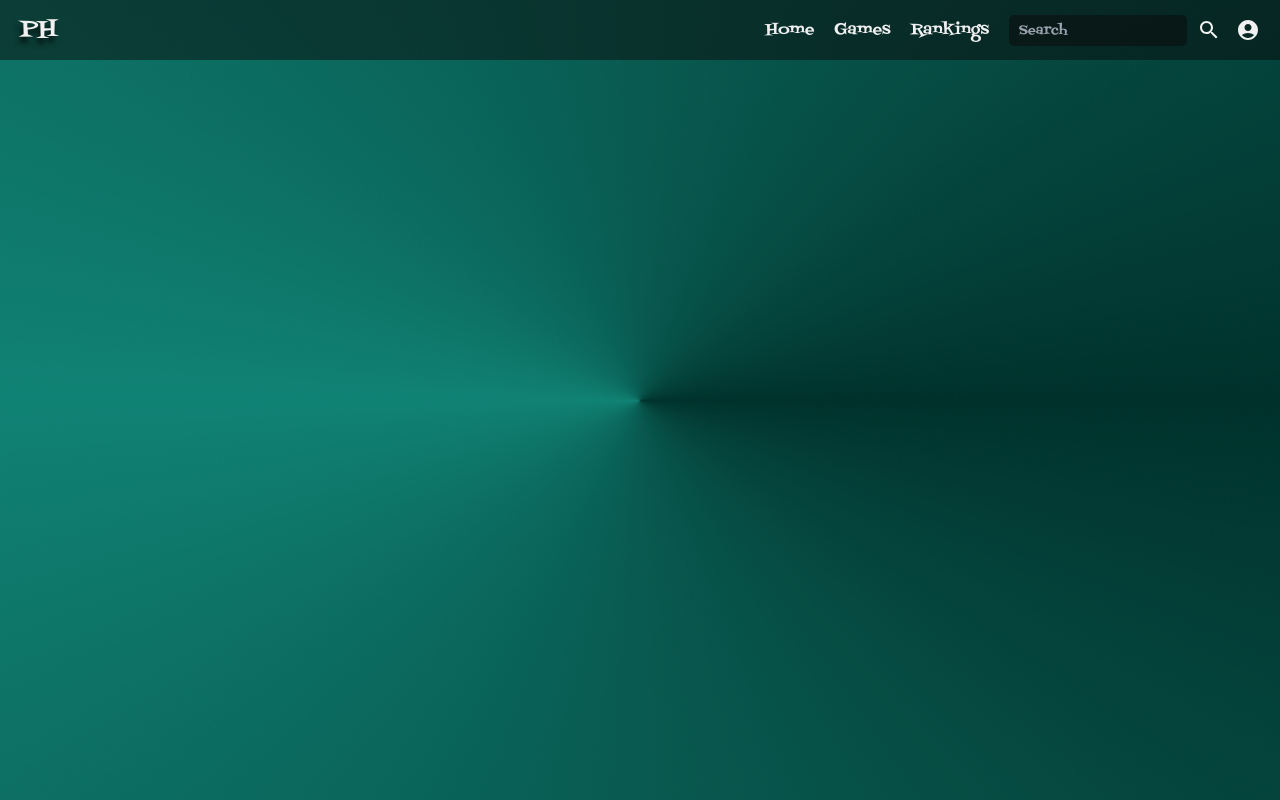
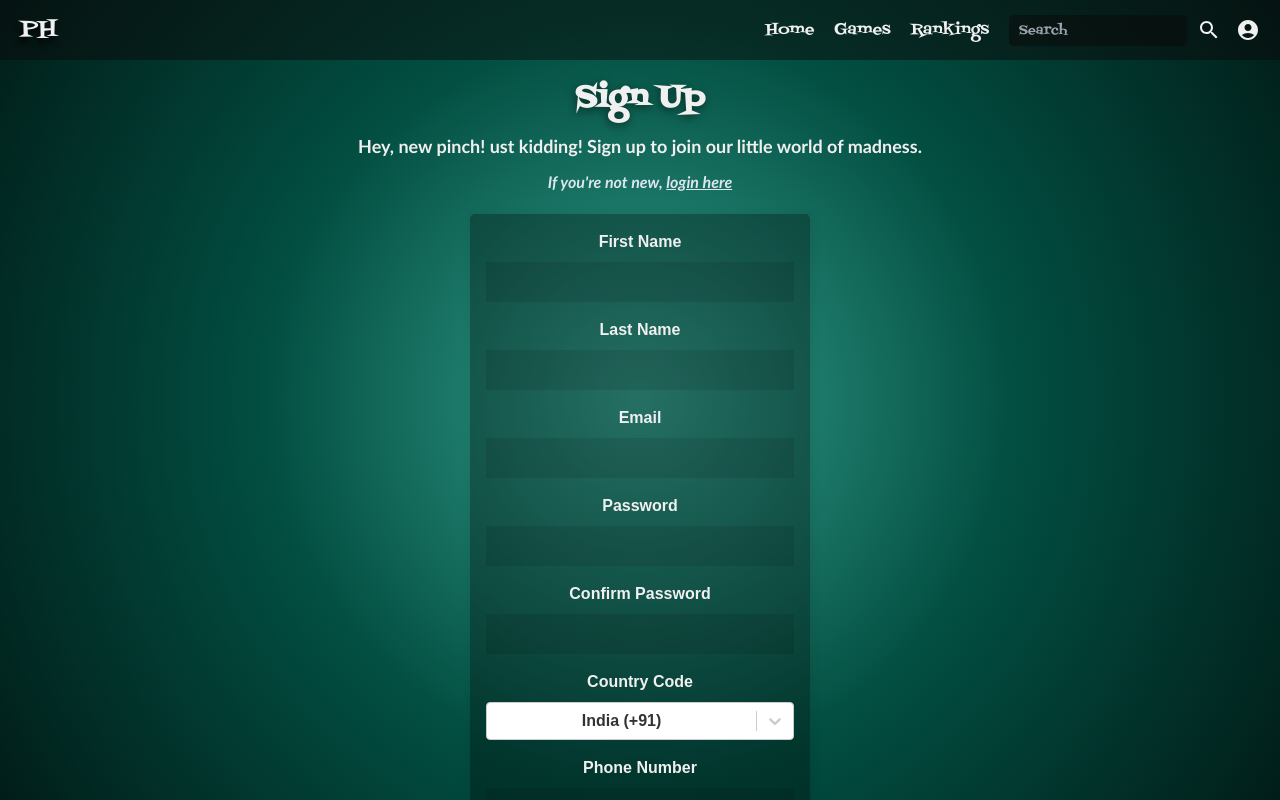
Before and after one commit to shrutigupta02/PlayHive, a React (Vite) app in the folder frontend/: page /signup in a window 1280 px wide. Shown: the top 800 px of the page. Built offline with nearby package versions, Linux system fonts and the light colour scheme.

Commit message:
Login and SIgnup developed and styled.

```diff
--- a/frontend/package.json
+++ b/frontend/package.json
@@ -18,6 +18,7 @@
     "react": "^18.3.1",
     "react-dom": "^18.3.1",
     "react-router-dom": "^6.25.1",
+    "react-select": "^5.8.0",
     "yup": "^1.4.0"
   },
   "devDependencies": {
--- a/frontend/src/components/GameCard.css
+++ b/frontend/src/components/GameCard.css
@@ -71,3 +71,18 @@
 .card-slider::-webkit-scrollbar-thumb:hover {
     background: #012a24;
 }
+
+@media (max-width: 480px){
+    .deck h1{
+        text-align: center;
+        margin-left: 10px;
+        font-size: medium;
+    }
+
+    .card-slider{
+        margin-left: 10px;
+        font-size: medium;
+        flex-direction: column;
+    }
+
+}
--- a/frontend/src/components/Navbar.jsx
+++ b/frontend/src/components/Navbar.jsx
@@ -4,6 +4,7 @@ import { useNavigate } from 'react-router-dom';
 import AccountCircleIcon from '@mui/icons-material/AccountCircle';
 import MenuIcon from '@mui/icons-material/Menu';
 import CloseIcon from '@mui/icons-material/Close';
+import '../index.css'
 
 export default function NavBar() {
     const [menuOpen, setMenuOpen] = useState(false);
@@ -26,13 +27,13 @@ export default function NavBar() {
     };
 
     return (
-        <div className="navbar">
+        <div className={`navbar ${menuOpen ? '' : 'close'}`}>
             <div className="logo">
                 <h1 onClick={() => handleRouting('/')}>PH</h1>
             </div>
 
-            <div className="right">
-                <div className={`buttons ${menuOpen ? 'open' : ''}`}>
+            <div className={`right  ${menuOpen ? 'open' : 'close'}`}>
+                <div className={`buttons ${menuOpen ? 'open' : 'close'}`}>
                     {buttons.map((button) => (
                         <h2 key={button.name} onClick={() => handleRouting(button.route)}>
                             {button.name}
--- a/frontend/src/components/RankCard.css
+++ b/frontend/src/components/RankCard.css
@@ -104,3 +104,9 @@
     gap: 20px;
     margin-top: 20px;
 }
+
+@media (max-width: 480px){
+    .rank-deck{
+        text-align: center;
+    }
+}
--- a/frontend/src/index.css
+++ b/frontend/src/index.css
@@ -193,7 +193,18 @@ body {
 
   .navbar {
     padding: 5px;
+
   }
+
+  .navbar.close{
+    background-color: inherit ;
+    display: flex;
+    align-items: start;
+  }
+
+.right.close{
+  display: none;
+}
 
   .logo {
     font-size: 1rem;
@@ -210,6 +221,16 @@ body {
   }
 
   .menu-icon {
+    top:0;
     font-size: 1.5rem;
+    display: flex;
+    align-items: start;
+  }
+
+  .games{
+    padding-left: 5px;
+    padding-right: 5px;
+    overflow: hidden;
+    text-align: center;
   }
 }
--- a/frontend/src/pages/Login.jsx
+++ b/frontend/src/pages/Login.jsx
@@ -15,7 +15,7 @@ export default function Login(){
         username: Yup.string().required('Username is required'),
         password: Yup.string()
           .required('Password is required')
-          .min(6, 'Password must be at least 6 characters'),
+          .min(68, 'Password must be at least 8 characters'),
       });
 
       const onSubmit = (values) => {
@@ -23,11 +23,11 @@ export default function Login(){
       };
 
     return(
-        <div>
+        <div className="login-page">
             <NavBar/>
 
 
-            <div className="formContainer">
+            <div className="formContainer login-container">
                 <h1>Welcome back!</h1>
                 <h2>Oh we missed you so. Login to see your high scores, create your cool profiles and play with your friends!</h2>
 
@@ -57,7 +57,7 @@ export default function Login(){
             )}
             </Formik>
             </div>
-            <Background/>
+
             <Footer/>
         </div>
     )
--- a/frontend/src/pages/Signup.jsx
+++ b/frontend/src/pages/Signup.jsx
@@ -1,11 +1,132 @@
 import Background from "../components/Background";
 import NavBar from "../components/Navbar";
+import Footer from "../components/Footer";
+import { Formik, Form, Field, ErrorMessage } from 'formik';
+import * as Yup from 'yup';
+import Select from 'react-select';
+import './login.css';
+
+const countryOptions = [
+    { value: '+91', label: 'India (+91)' },
+    { value: '+1', label: 'USA (+1)' },
+    { value: '+44', label: 'UK (+44)' }
+];
+
+const phoneRegExp = {
+    '+91': /^[6-9]\d{9}$/,
+    '+1': /^[2-9]\d{2}[2-9]\d{2}\d{4}$/,
+    '+44': /^\d{10}$/
+};
 
 export default function Signup(){
-    return(
-        <div>
+    const validationSchema = Yup.object().shape({
+        firstName: Yup.string().required('First name is required'),
+        lastName: Yup.string().required('Last name is required'),
+        email: Yup.string().email('Invalid email format').required('Email is required'),
+        password: Yup.string().min(8, 'Password must be at least 8 characters').required('Password is required'),
+        confirmPassword: Yup.string()
+            .oneOf([Yup.ref('password'), null], 'Passwords must match')
+            .required('Confirm password is required'),
+        countryCode: Yup.object().shape({
+            value: Yup.string().required('Country code is required'),
+            label: Yup.string().required('Country code is required')
+        }),
+        phoneNumber: Yup.string()
+            .required('Phone number is required')
+            .test('valid-phone', 'Invalid phone number', function (value) {
+                const { path, parent } = this;
+                const countryCode = parent.countryCode ? parent.countryCode.value : '+91';
+                return phoneRegExp[countryCode].test(value);
+            })
+    });
+
+    const initialValues = {
+        firstName: '',
+        lastName: '',
+        email: '',
+        password: '',
+        confirmPassword: '',
+        countryCode: countryOptions[0],
+        phoneNumber: ''
+    };
+
+    const handleSubmit = (values) => {
+        console.log(values);
+        alert(JSON.stringify(values, null, 2));
+    };
+
+    return (
+        <div className="sign-up-page">
             <NavBar/>
-            <Background/>
+
+
+            <div className="formContainer">
+            <h1>Sign Up</h1>
+            <h2>Hey, new pinch! ust kidding! Sign up to join our little world of madness. </h2>
+            <p>If you're not new, <a href="/login">login here</a></p>
+            <Formik
+                initialValues={initialValues}
+                validationSchema={validationSchema}
+                onSubmit={handleSubmit}
+            >
+                {({ dirty, setFieldValue }) => (
+                    <Form className="form">
+                        <div className="form-control">
+                            <label htmlFor="firstName">First Name</label>
+                            <Field name="firstName" type="text" />
+                            <ErrorMessage name="firstName" component="div" className="error" />
+                        </div>
+
+                        <div className="form-control">
+                            <label htmlFor="lastName">Last Name</label>
+                            <Field name="lastName" type="text" />
+                            <ErrorMessage name="lastName" component="div" className="error" />
+                        </div>
+
+                        <div className="form-control">
+                            <label htmlFor="email">Email</label>
+                            <Field name="email" type="email" />
+                            <ErrorMessage name="email" component="div" className="error" />
+                        </div>
+
+                        <div className="form-control">
+                            <label htmlFor="password">Password</label>
+                            <Field name="password" type="password" />
+                            <ErrorMessage name="password" component="div" className="error" />
+                        </div>
+
+                        <div className="form-control">
+                            <label htmlFor="confirmPassword">Confirm Password</label>
+                            <Field name="confirmPassword" type="password" />
+                            <ErrorMessage name="confirmPassword" component="div" className="error" />
+                        </div>
+
+                        <div className="form-control">
+                            <label htmlFor="countryCode">Country Code</label>
+                            <Select
+                                name="countryCode"
+                                options={countryOptions}
+                                defaultValue={countryOptions[0]}
+                                onChange={(option) => setFieldValue('countryCode', option)}
+                            />
+                            <ErrorMessage name="countryCode" component="div" className="error" />
+                        </div>
+
+                        <div className="form-control">
+                            <label htmlFor="phoneNumber">Phone Number</label>
+                            <Field name="phoneNumber" type="text" />
+                            <ErrorMessage name="phoneNumber" component="div" className="error" />
+                        </div>
+
+                        <button type="submit" disabled={!(dirty)}>Sign Up</button>
+                    </Form>
+                )}
+            </Formik>
         </div>
-    )
-}
+
+
+
+        <Footer/>
+        </div>
+    );
+};
--- a/frontend/src/pages/login.css
+++ b/frontend/src/pages/login.css
@@ -1,28 +1,34 @@
 .formContainer{
-    position: absolute;
+
     display: flex;
     flex-direction: column;
     justify-content: center;
+    text-align: center;
     align-items: center;
-    width: 100%;
-    height: 100%;
     color: rgb(240,240,240);
     font-family:Arial, Helvetica, sans-serif;
     font-weight: 600;
+    margin: 15px;
+}
+
+.login-container{
+  height: 100%;
+
+  text-align: center;
 }
 
 .formContainer h1{
   font-family: CustomFont;
-  color: #A4FFF4;
+  text-shadow: -1px 3px 8px rgba(0, 0, 0, 0.5);
   font-size: xx-large;
   margin-bottom: 10px;
   margin-left: 5px;
   margin-right: 5px;
 }
 
-.formContainer h2{
+.formContainer h2, .formContainer p{
   font-family:'Gill Sans', 'Gill Sans MT', Calibri, 'Trebuchet MS', sans-serif;
-  color: #a0cdc8;
+  color: inherit;
   font-size: large;
   margin-bottom: 10px;
   margin-left: 5px;
@@ -30,10 +36,19 @@
 
 }
 
+.formContainer p{
+  font-size: medium;
+  color: rgb(220, 230, 240);
+  font-style: italic;
+}
+
+.formContainer a{
+  text-decoration: underline;
+}
 
 .form {
     margin: 10px;
-    width: 330px;
+    width: 340px;
     padding: 1rem;
     background-color: rgba(0, 0, 0, 0.3);
     border-radius: 5px;
@@ -76,3 +91,15 @@
     background-color: #ccc;
     cursor: not-allowed;
   }
+
+  .sign-up-page, .login-page{
+    height: 100vh;
+    display: flex;
+    flex-direction: column;
+    align-items: center;
+    color: rgb(240, 240, 240);
+    padding-top: 60px;
+    padding-left: 2.5px;
+    padding-right: 2.5px;
+
+  }
```
Also changed, not shown: 1 other file (tests, documents, lock files or other folders).
